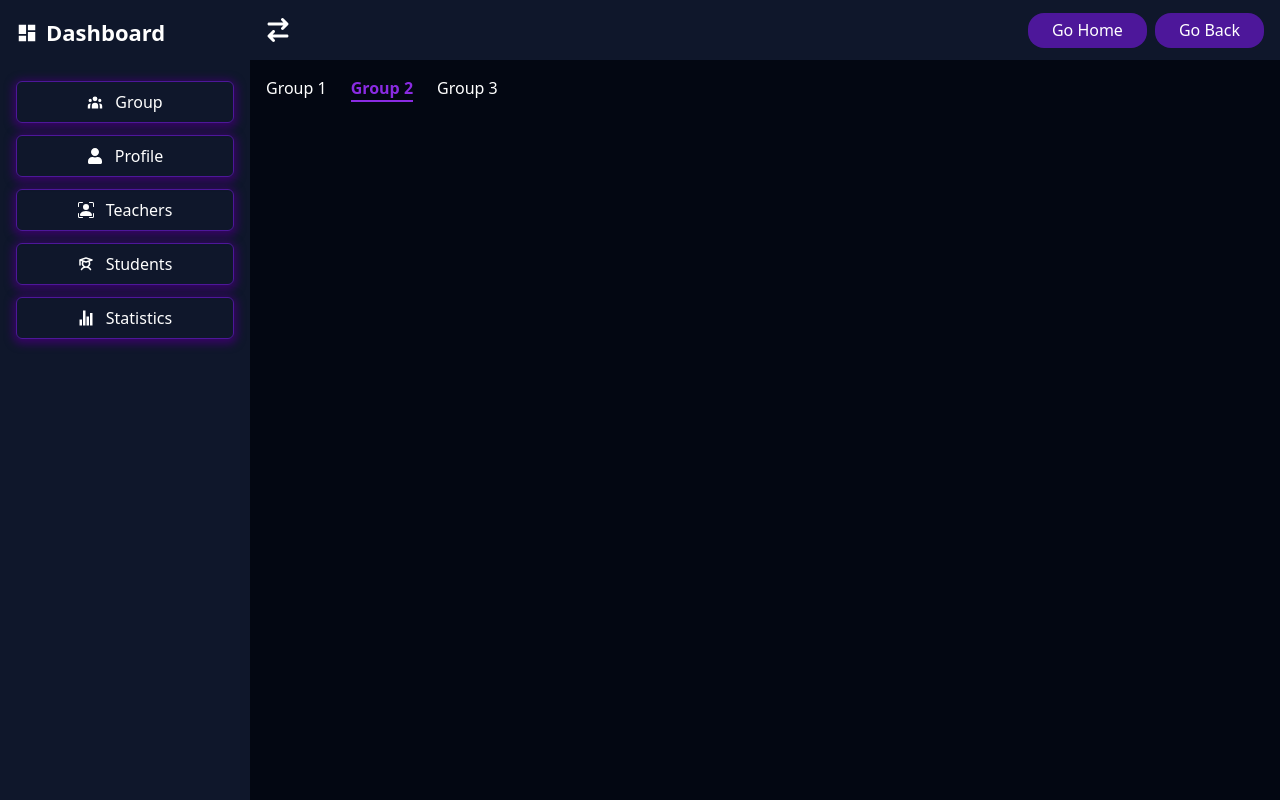
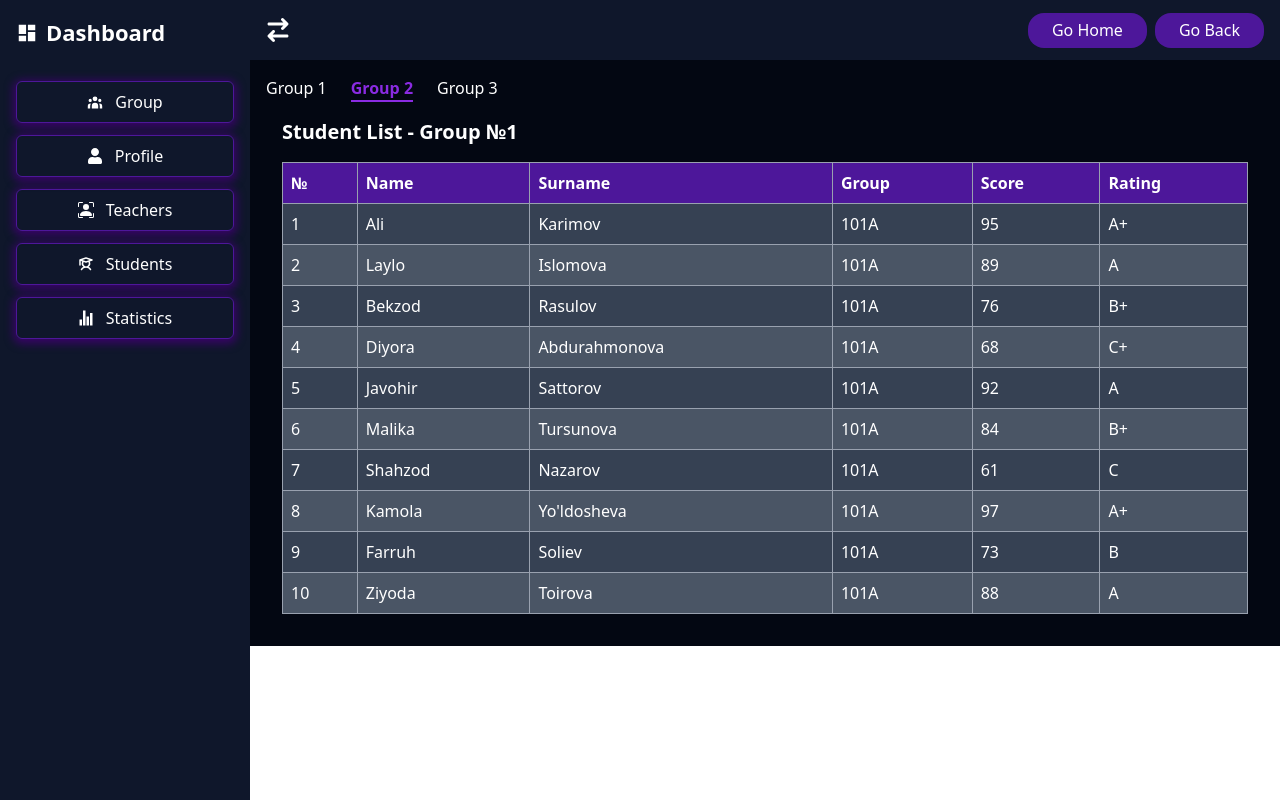
Before and after one commit to JamshidPardayev/NewRRD, a React (Vite) app: page /dashboard/group2 in a window 1280 px wide. Built offline with nearby package versions, Linux system fonts and the light colour scheme.

Commit message:
vazifa tugadi

```diff
--- a/src/pages/dashboard/Dashboard.jsx
+++ b/src/pages/dashboard/Dashboard.jsx
@@ -29,9 +29,8 @@ const Dashboard = () => {
 
   return (
     <div className="text-white flex">
-      {/* Sidebar */}
       <div
-        className={`${
+        className={`fixed top-0 left-0 z-50 ${
           collapsed ? "w-[80px]" : "w-[250px]"
         } h-screen bg-slate-900 p-4 duration-300`}
       >
@@ -92,7 +91,11 @@ const Dashboard = () => {
         </NavLink>
       </div>
 
-      <div className="flex-1">
+      <div
+        className={`flex-1 relative duration-300 overflow-x-scroll ${
+          collapsed ? "ml-[80px]" : "ml-[250px]"
+        }`}
+      >
         <div className="flex justify-between items-center h-[60px] bg-slate-900 px-4">
           <FaArrowRightArrowLeft
             onClick={() => {
@@ -100,26 +103,26 @@ const Dashboard = () => {
                 setCollapsed((prev) => !prev);
               }
             }}
-            className="text-[24px] hover:text-violet-700 cursor-pointer duration-300"
+            className="text-[24px] hover:text-violet-700 cursor-pointer duration-300 max-sm:text-[20px]"
             title="Toggle Sidebar"
           />
           <div>
             <button
               onClick={() => navigate("/")}
-              className="h-[35px] px-6 bg-violet-900 rounded-2xl hover:bg-violet-800 duration-300 hover:shadow-[3px_3px_5px_#360564] cursor-pointer"
+              className="h-[35px] px-6 bg-violet-900 rounded-2xl hover:bg-violet-800 duration-300 hover:shadow-[3px_3px_5px_#360564] cursor-pointer max-sm:px-4 max-sm:text-[14px]"
             >
               Go Home
             </button>
             <button
               onClick={() => navigate(-1)}
-              className="h-[35px] px-6 bg-violet-900 rounded-2xl hover:bg-violet-800 duration-300 hover:shadow-[3px_3px_5px_#360564] cursor-pointer ml-2"
+              className="h-[35px] px-6 bg-violet-900 rounded-2xl hover:bg-violet-800 duration-300 hover:shadow-[3px_3px_5px_#360564] cursor-pointer ml-2 max-sm:px-4 max-sm:text-[14px]"
             >
               Go Back
             </button>
           </div>
         </div>
         <div className="p-4">
-            <Outlet />
+          <Outlet />
         </div>
       </div>
     </div>
--- a/src/pages/dashboard/group/Group.jsx
+++ b/src/pages/dashboard/group/Group.jsx
@@ -1,14 +1,25 @@
-import React from 'react'
-import { NavLink } from 'react-router-dom'
+import React from "react";
+import { NavLink, Outlet } from "react-router-dom";
 
 const Group = () => {
   return (
-    <div className='flex gap-6'>
-      <NavLink to={""} end={true} className={"groupLink"}>Group 1</NavLink>
-      <NavLink to={"group2"} className={"groupLink"}>Group 2</NavLink>
-      <NavLink to={"group3"} className={"groupLink"}>Group 3</NavLink>
+    <div className="">
+      <div className="flex gap-6">
+        <NavLink to={""} end={true} className={"groupLink"}>
+          Group 1
+        </NavLink>
+        <NavLink to={"group2"} className={"groupLink"}>
+          Group 2
+        </NavLink>
+        <NavLink to={"group3"} className={"groupLink"}>
+          Group 3
+        </NavLink>
+      </div>
+      <div>
+        <Outlet/>
+      </div>
     </div>
-  )
-}
+  );
+};
 
-export default Group
+export default Group;
--- a/src/pages/dashboard/group/group1/Group1.jsx
+++ b/src/pages/dashboard/group/group1/Group1.jsx
@@ -1,11 +1,51 @@
-import React from 'react'
+import React from "react";
+
+const students = [
+  { name: "Ali", surname: "Karimov", group: "101A", score: 95, rating: "A+" },
+  { name: "Laylo", surname: "Islomova", group: "101A", score: 89, rating: "A" },
+  { name: "Bekzod", surname: "Rasulov", group: "101A", score: 76, rating: "B+" },
+  { name: "Diyora", surname: "Abdurahmonova", group: "101A", score: 68, rating: "C+" },
+  { name: "Javohir", surname: "Sattorov", group: "101A", score: 92, rating: "A" },
+  { name: "Malika", surname: "Tursunova", group: "101A", score: 84, rating: "B+" },
+  { name: "Shahzod", surname: "Nazarov", group: "101A", score: 61, rating: "C" },
+  { name: "Kamola", surname: "Yo'ldosheva", group: "101A", score: 97, rating: "A+" },
+  { name: "Farruh", surname: "Soliev", group: "101A", score: 73, rating: "B" },
+  { name: "Ziyoda", surname: "Toirova", group: "101A", score: 88, rating: "A" },
+];
 
 const Group1 = () => {
   return (
-    <div>
-      Group1
+    <div className="p-4 flex flex-col">
+      <h2 className="text-xl font-bold mb-4">Student List - Group №1</h2>
+      <table className="min-w-full border border-slate-700 text-left overflow-x-auto">
+        <thead className="bg-violet-900 text-white">
+          <tr>
+            <th className="p-2 border border-gray-400">№</th>
+            <th className="p-2 border border-gray-400">Name</th>
+            <th className="p-2 border border-gray-400">Surname</th>
+            <th className="p-2 border border-gray-400">Group</th>
+            <th className="p-2 border border-gray-400">Score</th>
+            <th className="p-2 border border-gray-400">Rating</th>
+          </tr>
+        </thead>
+        <tbody>
+          {students.map((student, idx) => (
+            <tr
+              key={idx}
+              className={`${idx % 2 === 0 ? "bg-gray-700" : "bg-gray-600"}`}
+            >
+              <td className="p-2 border border-gray-400">{idx + 1}</td>
+              <td className="p-2 border border-gray-400">{student.name}</td>
+              <td className="p-2 border border-gray-400">{student.surname}</td>
+              <td className="p-2 border border-gray-400">{student.group}</td>
+              <td className="p-2 border border-gray-400">{student.score}</td>
+              <td className="p-2 border border-gray-400">{student.rating}</td>
+            </tr>
+          ))}
+        </tbody>
+      </table>
     </div>
-  )
-}
+  );
+};
 
-export default Group1
+export default Group1;
--- a/src/pages/dashboard/group/group2/Group2.jsx
+++ b/src/pages/dashboard/group/group2/Group2.jsx
@@ -1,11 +1,51 @@
-import React from 'react'
+import React from "react";
+
+const students = [
+  { name: "Ali", surname: "Karimov", group: "101A", score: 95, rating: "A+" },
+  { name: "Laylo", surname: "Islomova", group: "101A", score: 89, rating: "A" },
+  { name: "Bekzod", surname: "Rasulov", group: "101A", score: 76, rating: "B+" },
+  { name: "Diyora", surname: "Abdurahmonova", group: "101A", score: 68, rating: "C+" },
+  { name: "Javohir", surname: "Sattorov", group: "101A", score: 92, rating: "A" },
+  { name: "Malika", surname: "Tursunova", group: "101A", score: 84, rating: "B+" },
+  { name: "Shahzod", surname: "Nazarov", group: "101A", score: 61, rating: "C" },
+  { name: "Kamola", surname: "Yo'ldosheva", group: "101A", score: 97, rating: "A+" },
+  { name: "Farruh", surname: "Soliev", group: "101A", score: 73, rating: "B" },
+  { name: "Ziyoda", surname: "Toirova", group: "101A", score: 88, rating: "A" },
+];
 
 const Group2 = () => {
   return (
-    <div>
-      Group2
+    <div className="p-4 flex flex-col">
+      <h2 className="text-xl font-bold mb-4">Student List - Group №1</h2>
+      <table className="min-w-full border border-slate-700 text-left">
+        <thead className="bg-violet-900 text-white">
+          <tr>
+            <th className="p-2 border border-gray-400">№</th>
+            <th className="p-2 border border-gray-400">Name</th>
+            <th className="p-2 border border-gray-400">Surname</th>
+            <th className="p-2 border border-gray-400">Group</th>
+            <th className="p-2 border border-gray-400">Score</th>
+            <th className="p-2 border border-gray-400">Rating</th>
+          </tr>
+        </thead>
+        <tbody>
+          {students.map((student, idx) => (
+            <tr
+              key={idx}
+              className={`${idx % 2 === 0 ? "bg-gray-700" : "bg-gray-600"}`}
+            >
+              <td className="p-2 border border-gray-400">{idx + 1}</td>
+              <td className="p-2 border border-gray-400">{student.name}</td>
+              <td className="p-2 border border-gray-400">{student.surname}</td>
+              <td className="p-2 border border-gray-400">{student.group}</td>
+              <td className="p-2 border border-gray-400">{student.score}</td>
+              <td className="p-2 border border-gray-400">{student.rating}</td>
+            </tr>
+          ))}
+        </tbody>
+      </table>
     </div>
-  )
-}
+  );
+};
 
-export default Group2
+export default Group2;
--- a/src/pages/dashboard/group/group3/Group3.jsx
+++ b/src/pages/dashboard/group/group3/Group3.jsx
@@ -1,11 +1,51 @@
-import React from 'react'
+import React from "react";
+
+const students = [
+  { name: "Ali", surname: "Karimov", group: "101A", score: 95, rating: "A+" },
+  { name: "Laylo", surname: "Islomova", group: "101A", score: 89, rating: "A" },
+  { name: "Bekzod", surname: "Rasulov", group: "101A", score: 76, rating: "B+" },
+  { name: "Diyora", surname: "Abdurahmonova", group: "101A", score: 68, rating: "C+" },
+  { name: "Javohir", surname: "Sattorov", group: "101A", score: 92, rating: "A" },
+  { name: "Malika", surname: "Tursunova", group: "101A", score: 84, rating: "B+" },
+  { name: "Shahzod", surname: "Nazarov", group: "101A", score: 61, rating: "C" },
+  { name: "Kamola", surname: "Yo'ldosheva", group: "101A", score: 97, rating: "A+" },
+  { name: "Farruh", surname: "Soliev", group: "101A", score: 73, rating: "B" },
+  { name: "Ziyoda", surname: "Toirova", group: "101A", score: 88, rating: "A" },
+];
 
 const Group3 = () => {
   return (
-    <div>
-      Group3
+    <div className="p-4 flex flex-col">
+      <h2 className="text-xl font-bold mb-4">Student List - Group №1</h2>
+      <table className="min-w-full border border-slate-700 text-left">
+        <thead className="bg-violet-900 text-white">
+          <tr>
+            <th className="p-2 border border-gray-400">№</th>
+            <th className="p-2 border border-gray-400">Name</th>
+            <th className="p-2 border border-gray-400">Surname</th>
+            <th className="p-2 border border-gray-400">Group</th>
+            <th className="p-2 border border-gray-400">Score</th>
+            <th className="p-2 border border-gray-400">Rating</th>
+          </tr>
+        </thead>
+        <tbody>
+          {students.map((student, idx) => (
+            <tr
+              key={idx}
+              className={`${idx % 2 === 0 ? "bg-gray-700" : "bg-gray-600"}`}
+            >
+              <td className="p-2 border border-gray-400">{idx + 1}</td>
+              <td className="p-2 border border-gray-400">{student.name}</td>
+              <td className="p-2 border border-gray-400">{student.surname}</td>
+              <td className="p-2 border border-gray-400">{student.group}</td>
+              <td className="p-2 border border-gray-400">{student.score}</td>
+              <td className="p-2 border border-gray-400">{student.rating}</td>
+            </tr>
+          ))}
+        </tbody>
+      </table>
     </div>
-  )
-}
+  );
+};
 
-export default Group3
+export default Group3;
```
